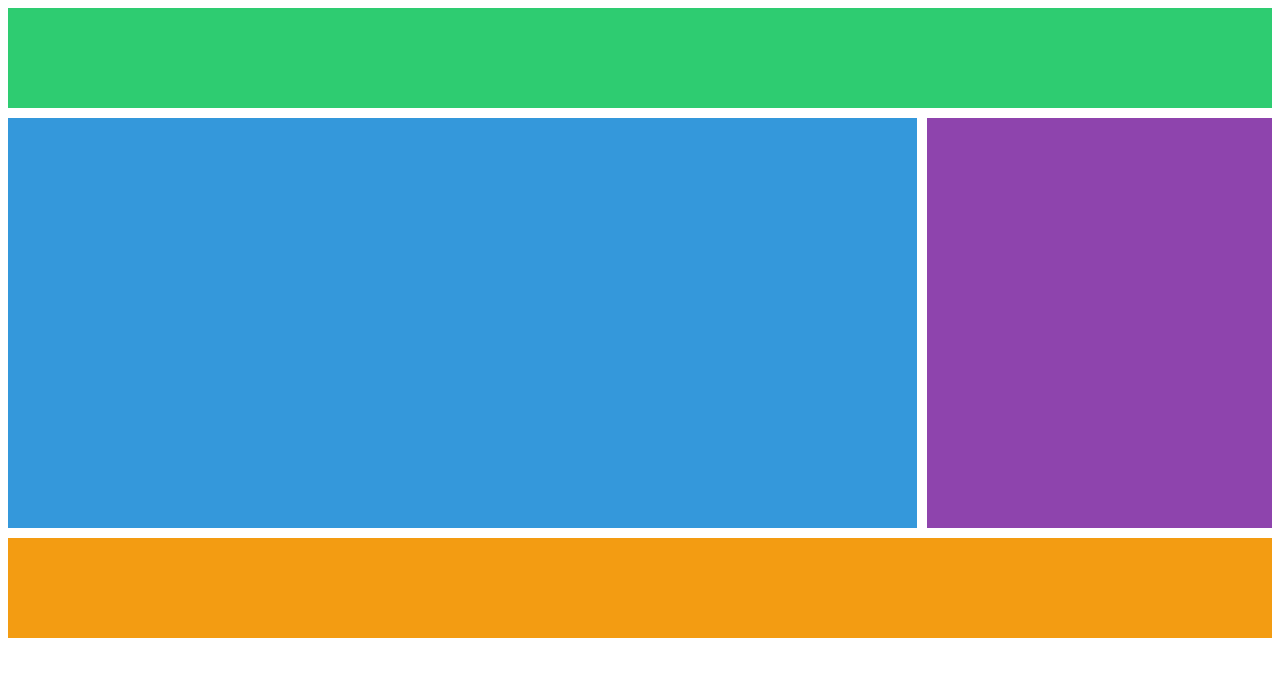
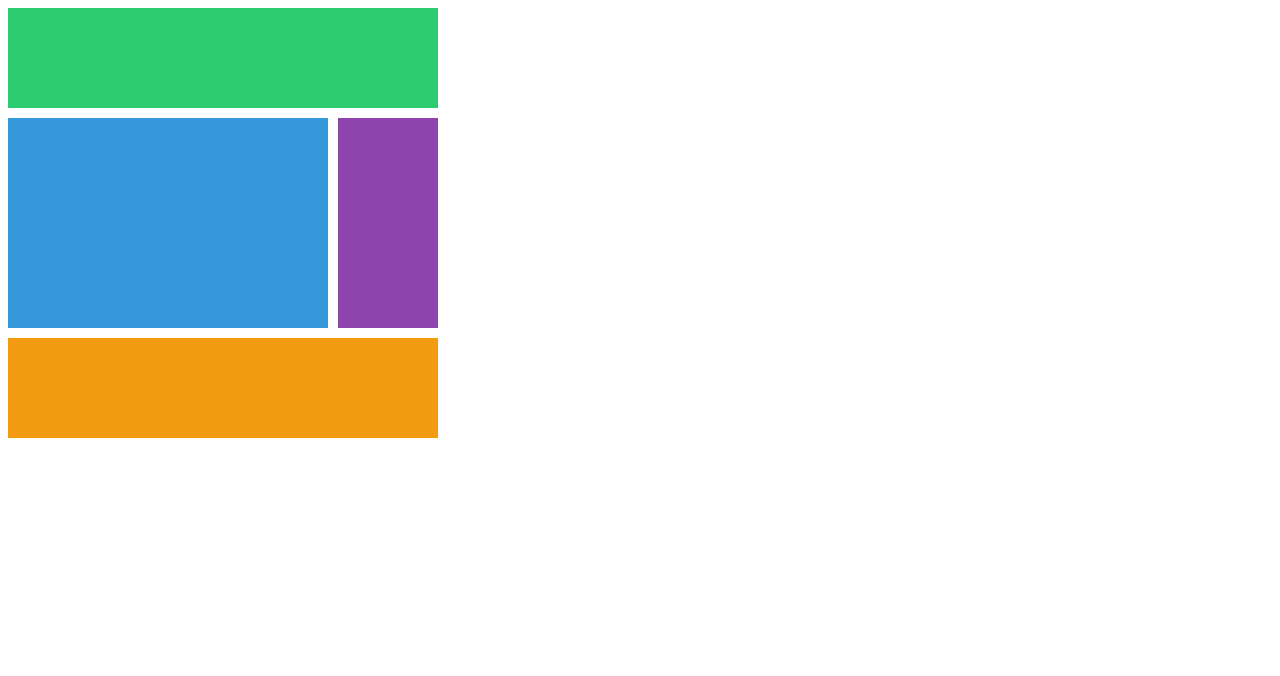
Before and after one commit to ekeh77/SCSS_MASTERCLASS, a plain HTML site: page index.html in a window 1280 px wide. Drawn offline with Linux system fonts and the light colour scheme.

Commit message:
20220919

```diff
--- a/styles.css
+++ b/styles.css
@@ -5,29 +5,30 @@ body {
 
 .grid {
   display: grid;
-  grid-template-columns: auto 200px;
-  grid-template-rows: 100px repeat(2, 200px) 100px;
-  grid-template-areas:
-  "header header header header"
-  "content content content nav"
-  "content content content nav"
-  "footer footer footer footer";
   gap: 10px;
+  grid-template-columns: repeat(4, 100px);
+  grid-template-rows: repeat(4, 100px);
 }
 
 .header {
   background-color: #2ecc71;
-  grid-area: header;
+  grid-column-start: 1;
+  grid-column-end: 5;
 }
 .content {
   background-color: #3498db;
-  grid-area: content;
+  grid-column-start: 1;
+  grid-column-end: 4;
+  grid-row-start: 2;
+  grid-row-end: 4;
 }
 .nav {
   background-color: #8e44ad;
-  grid-area: nav;
+  grid-row-start: 2;
+  grid-row-end: 4;
 }
 .footer {
   background-color: #f39c12;
-  grid-area: footer;
+  grid-column-start: 1;
+  grid-column-end: 5;
 }
```
